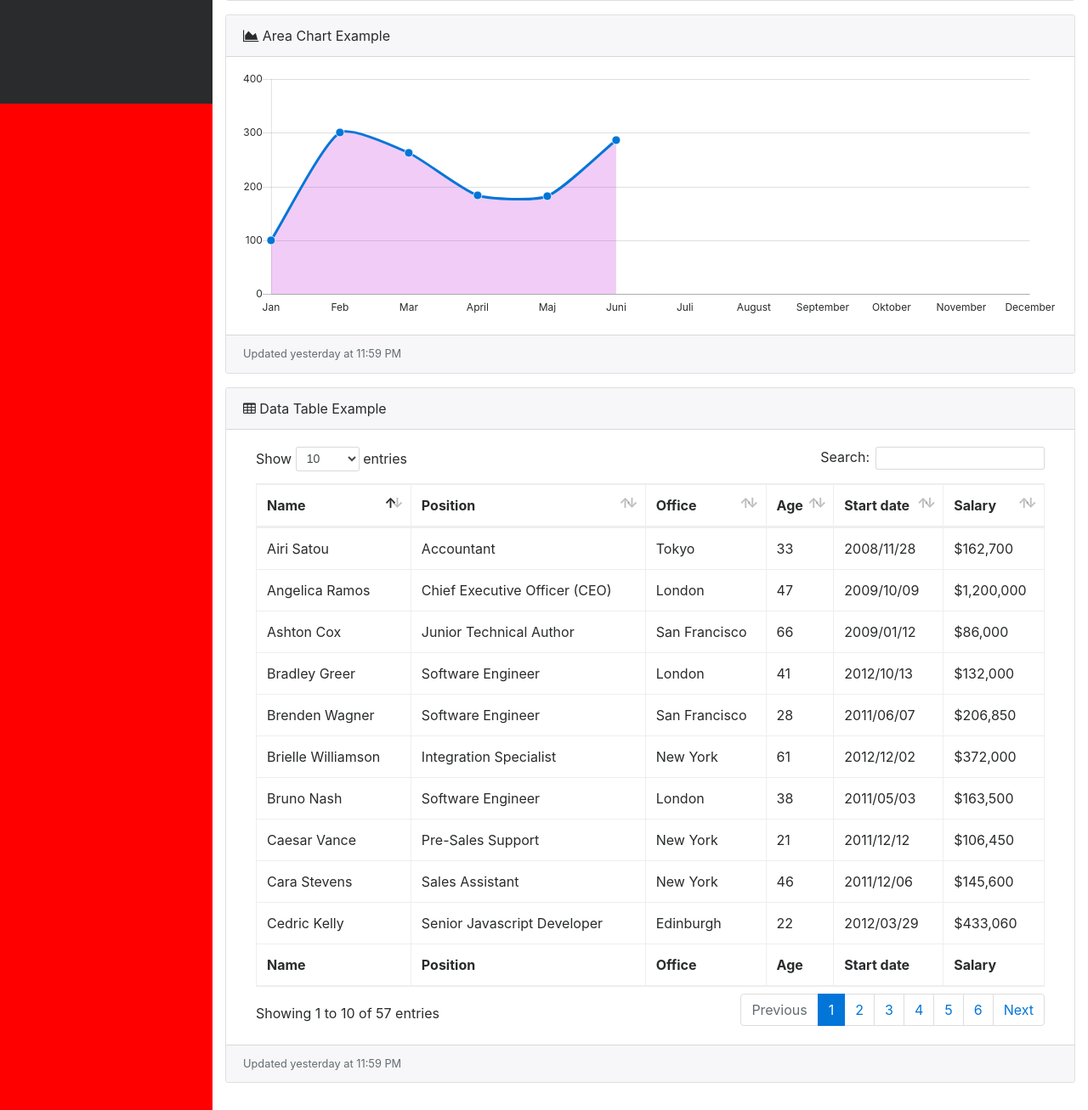
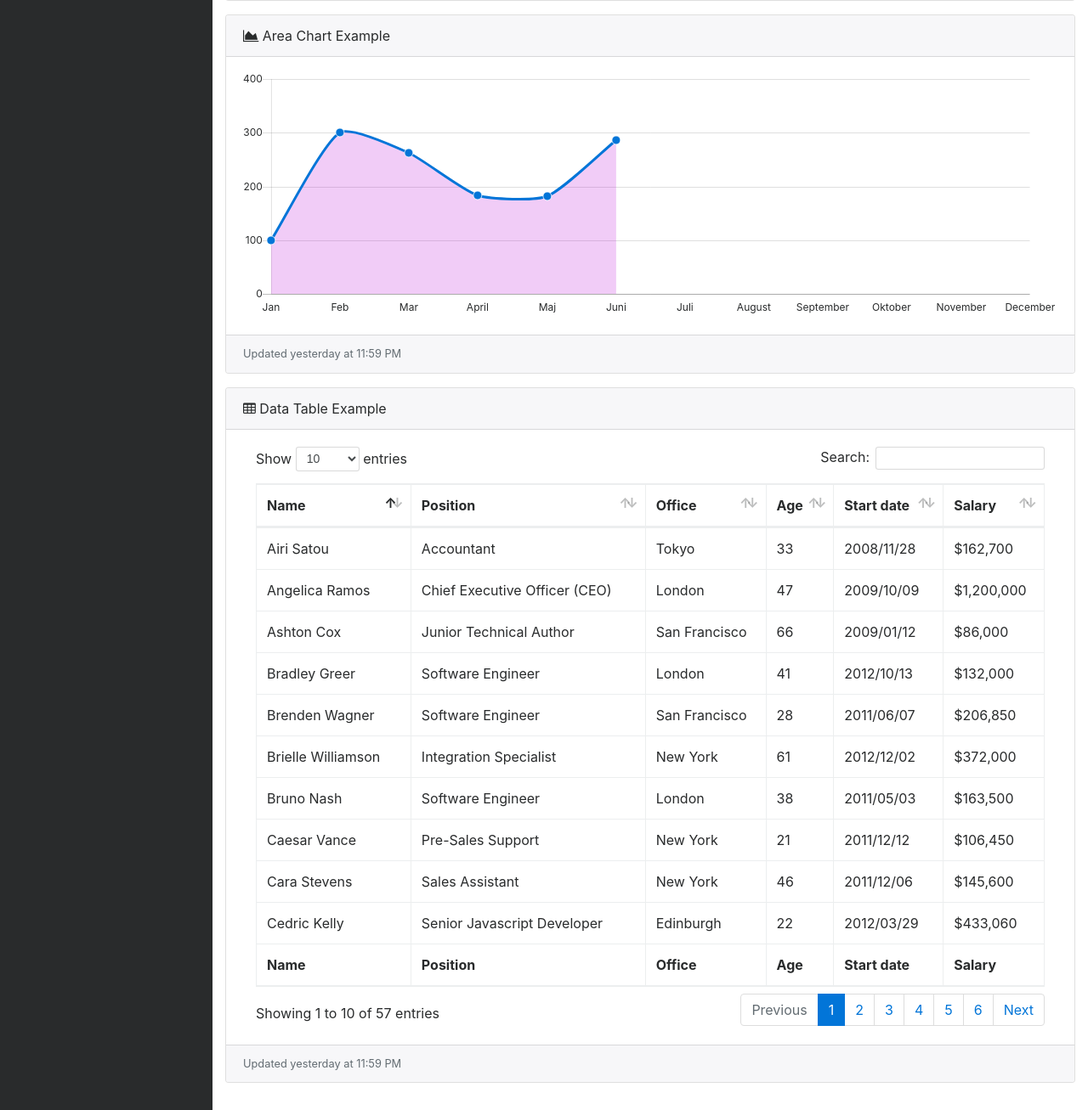
Before and after one commit to andycniels/simpler-kids-admin, a PHP site: page / in a window 1280 px wide. Shown: the part 734-2041 px from the top of the page at 85% size. Run offline with PHP 8.4, Linux system fonts and the light colour scheme.

Commit message:
style reset

```diff
--- a/css/simplar.css
+++ b/css/simplar.css
@@ -1,5 +1,5 @@
 /*CASPER*/
-p {color:bisque; }
+
 
 
 
@@ -8,4 +8,3 @@ p {color:bisque; }
 
 
 /*ANDERS*/
-body{background: red;}
```
